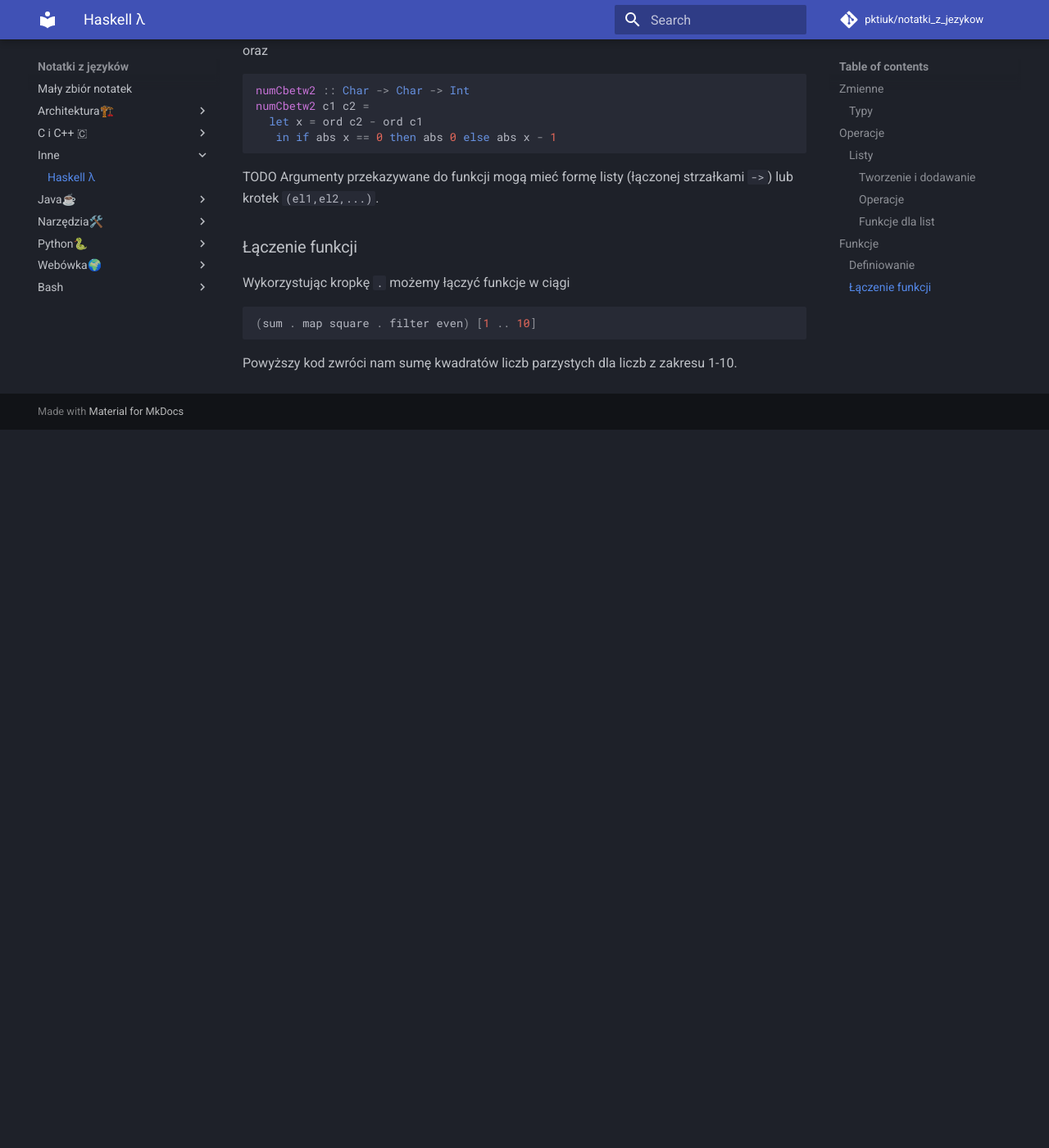
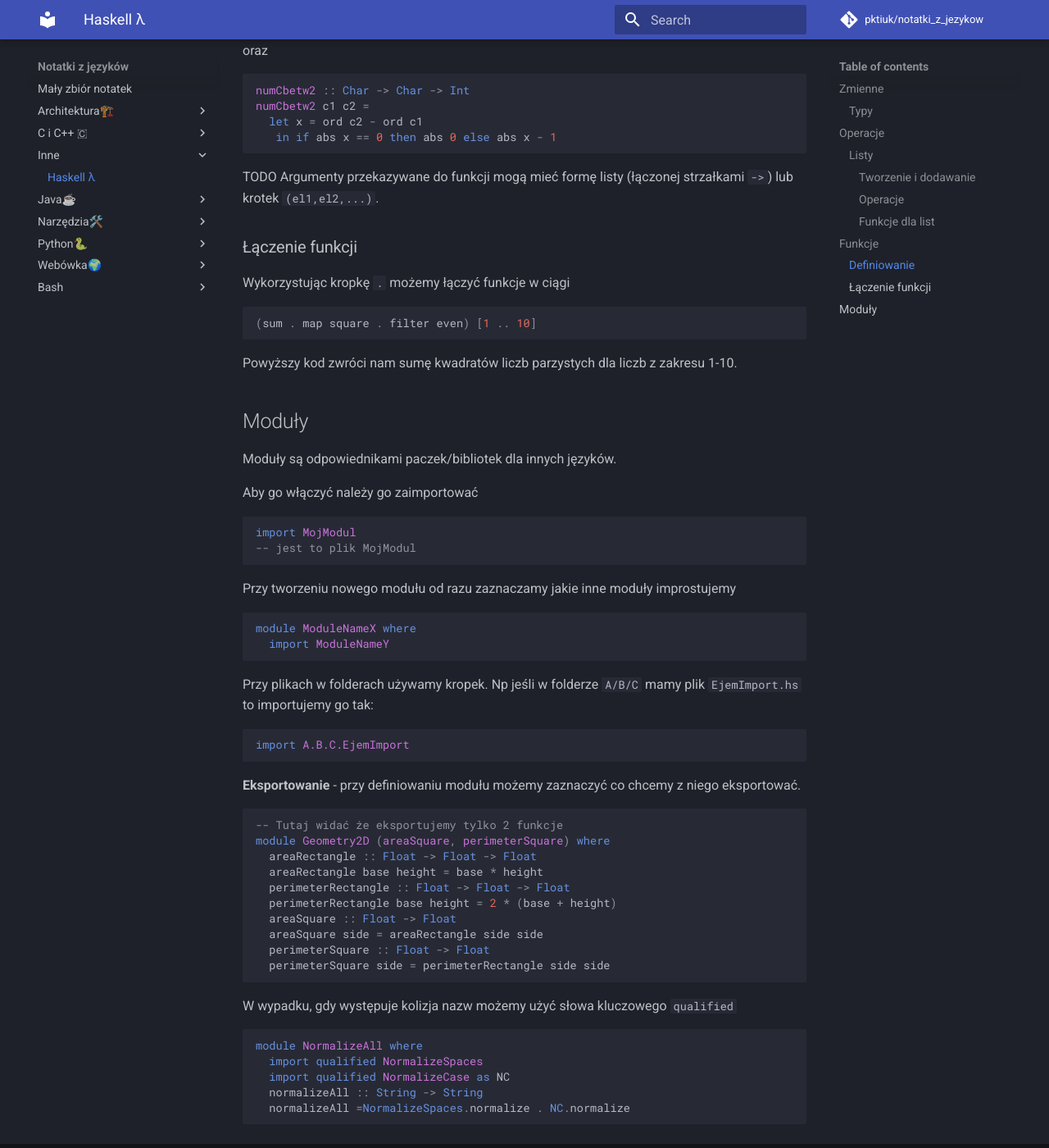
Before and after one commit to pktiuk/notatki_z_jezykow, an MkDocs documentation site: the page built from docs/Inne/haskell.md, in a window 1280 px wide and 1400 px high, scrolled down 5523 px. Shown: the whole window at 82% size. Built offline with MkDocs 1.6.1 and Material for MkDocs 9.7.7, drawn with Linux system fonts in a browser that asks for light colours; comment, search, counter and statistics services are not loaded; before the commit the page ends 6047 px from its top, so only the background shows below that.

Commit message:
Haskell importy

````diff
--- a/docs/Inne/haskell.md
+++ b/docs/Inne/haskell.md
@@ -262,3 +262,52 @@ Wykorzystując kropkę `.` możemy łączyć funkcje w ciągi
 ```
 
 Powyższy kod zwróci nam sumę kwadratów liczb parzystych dla liczb z zakresu 1-10.
+
+## Moduły
+
+Moduły są odpowiednikami paczek/bibliotek dla innych języków.
+
+Aby go włączyć należy go zaimportować
+
+```hs
+import MojModul
+-- jest to plik MojModul
+```
+
+Przy tworzeniu nowego modułu od razu zaznaczamy jakie inne moduły improstujemy
+
+```hs
+module ModuleNameX where
+  import ModuleNameY
+```
+
+Przy plikach w folderach używamy kropek. Np jeśli w folderze `A/B/C` mamy plik `EjemImport.hs` to importujemy go tak:
+
+```hs
+import A.B.C.EjemImport
+```
+
+**Eksportowanie** - przy definiowaniu modułu możemy zaznaczyć co chcemy z niego eksportować.
+
+```hs
+-- Tutaj widać że eksportujemy tylko 2 funkcje
+module Geometry2D (areaSquare, perimeterSquare) where
+  areaRectangle :: Float -> Float -> Float
+  areaRectangle base height = base * height
+  perimeterRectangle :: Float -> Float -> Float
+  perimeterRectangle base height = 2 * (base + height)
+  areaSquare :: Float -> Float
+  areaSquare side = areaRectangle side side
+  perimeterSquare :: Float -> Float
+  perimeterSquare side = perimeterRectangle side side
+```
+
+W wypadku, gdy występuje kolizja nazw możemy użyć słowa kluczowego `qualified`
+
+```hs
+module NormalizeAll where
+  import qualified NormalizeSpaces
+  import qualified NormalizeCase as NC
+  normalizeAll :: String -> String
+  normalizeAll =NormalizeSpaces.normalize . NC.normalize
+```
````
